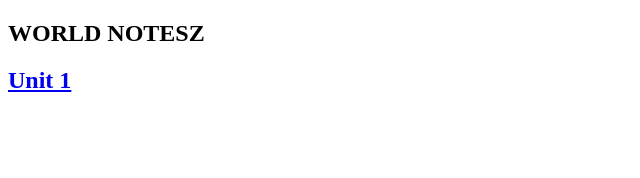
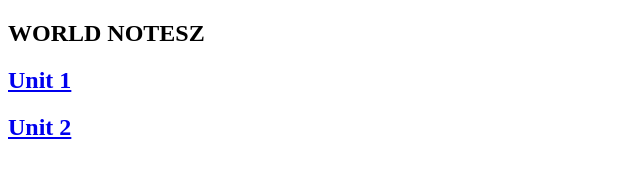
Before and after one commit to Aglet343/WorldNotez.github.io, a plain HTML site: page index.html in a window 1280 px wide. Shown: the whole page, without its empty margins (0-640 px from the left). Drawn offline with Linux system fonts and the light colour scheme.

Commit message:
Update index.html

```diff
--- a/index.html
+++ b/index.html
@@ -5,6 +5,7 @@
     <nav>
       <h1>WORLD NOTESZ</h1>
       <h2><a href="unit1.html">Unit 1</a></h2>
+      <h2><a href="unit2.html">Unit 2</a></h2>
     </nav>
   </head>
   <body>
```
